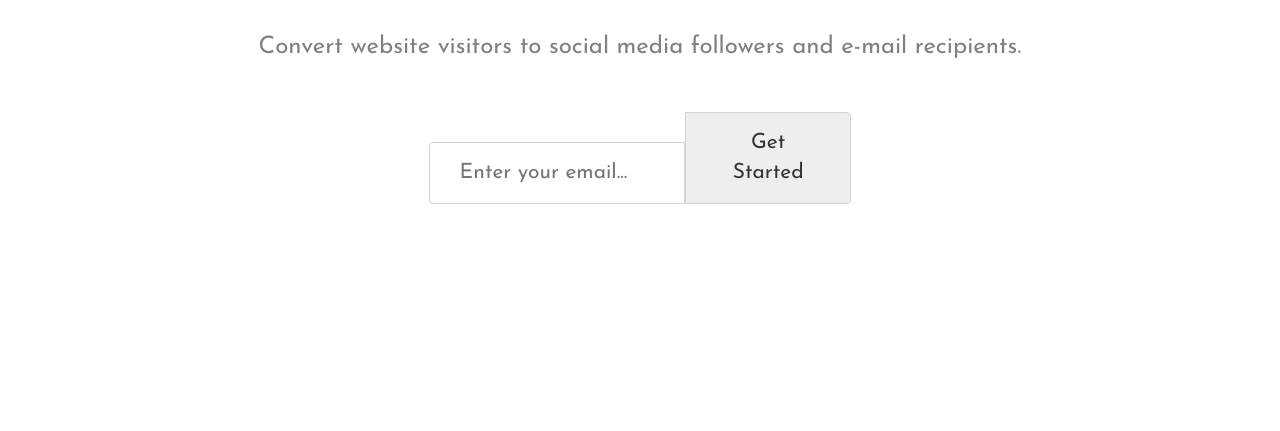
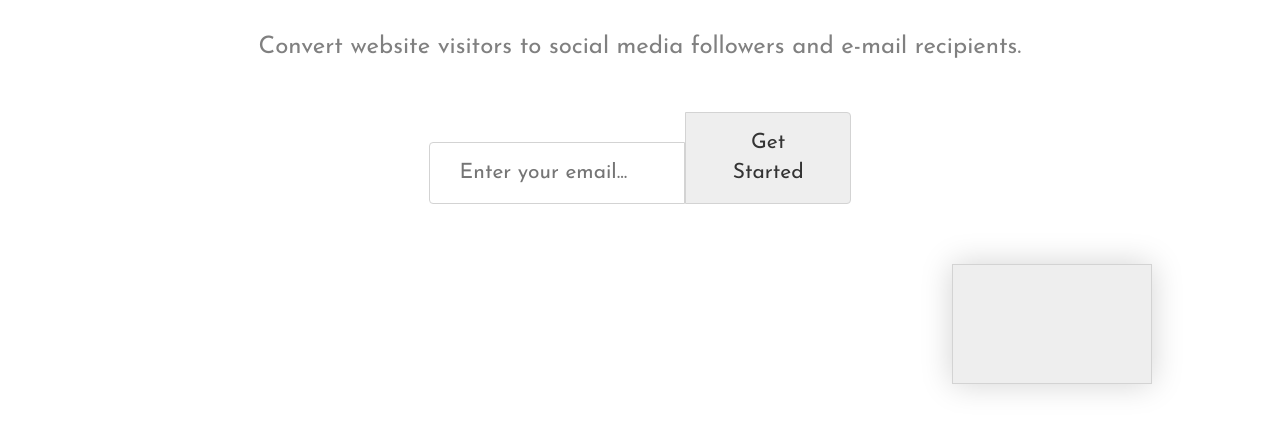
Before and after one commit to andrewheekin/splash, a website: page index.html in a window 1280 px wide. Shown: the part 401-832 px from the top of the page. Before the commit the page ends 800 px from the top, so only its background shows below. Drawn offline with Linux system fonts and the light colour scheme.

Commit message:
added clipp

```diff
--- a/css/style.css
+++ b/css/style.css
@@ -13,6 +13,14 @@ img.logo {width:97px; height:46px; display:block; margin: -18px 0px 0px -35px;
   -ms-transform: rotate(18deg); -webkit-transform: rotate(18deg); transform: rotate(18deg);}
 img.logo:hover {animation:open 1s; -moz-animation:open 1s; -webkit-animation:open 1s; -o-animation:open 1s;
   -ms-transform: rotate(30deg); -webkit-transform: rotate(30deg); transform: rotate(30deg);}
+
+/*larger scissors*/
+/*img.logo {width:80px; height:auto; display:block; margin: -20px 0px 0px -30px;
+  -ms-transform: rotate(22deg); -webkit-transform: rotate(22deg); transform: rotate(22deg);}*/
+
+/*smaller scissors*/
+/*img.logo {width:108px; height:44px; display:block; margin: -18px 0px 0px -35px;
+  -ms-transform: rotate(17deg); -webkit-transform: rotate(17deg); transform: rotate(17deg);}*/
 
 h3.learn-more {display:inline-block; float:right; margin-right:12%; margin-top:55px; border:1px solid lightgrey;
   border-radius:2px; padding:14px 31px; font-size:1.4em;}
@@ -36,14 +44,14 @@ button.email-button:hover {background:lightgrey;}
 button.email-button:focus {outline:none;}
 button.email-button:active {background:#ccc;}
 
+.demo-line {height:1000px; padding:4em 0em;}
 
-/*larger scissors*/
-/*img.logo {width:80px; height:auto; display:block; margin: -20px 0px 0px -30px;
-  -ms-transform: rotate(22deg); -webkit-transform: rotate(22deg); transform: rotate(22deg);}*/
+.clipp {height:120px; width:200px; position:fixed; bottom:0; right:10%; border:1px solid lightgrey; margin-bottom:15px;
+  background:#eee; box-shadow:0 0 30px 0 lightgrey;}
 
-/*smaller scissors*/
-/*img.logo {width:108px; height:44px; display:block; margin: -18px 0px 0px -35px;
-  -ms-transform: rotate(17deg); -webkit-transform: rotate(17deg); transform: rotate(17deg);}*/
+
+
+/*ANIMATION*/
 
 /*fadein*/
 @keyframes fadein {from {opacity:0;} to {opacity:1;}}
--- a/index.html
+++ b/index.html
@@ -21,6 +21,11 @@
         <button class="email-button" type="submit">Get Started</button>
       </div>
     </div>
+    <div class="demo-line">
+      <!-- <h3 class="description">Convert website visitors to social media followers and e-mail recipients.</h3> -->
+    </div>
+    <div class="clipp">
+    </div>
   </body>
   <script src="./js/jquery-3.1.1.min.js"></script>
   <script src="./js/bootstrap.min.js"></script>
```
